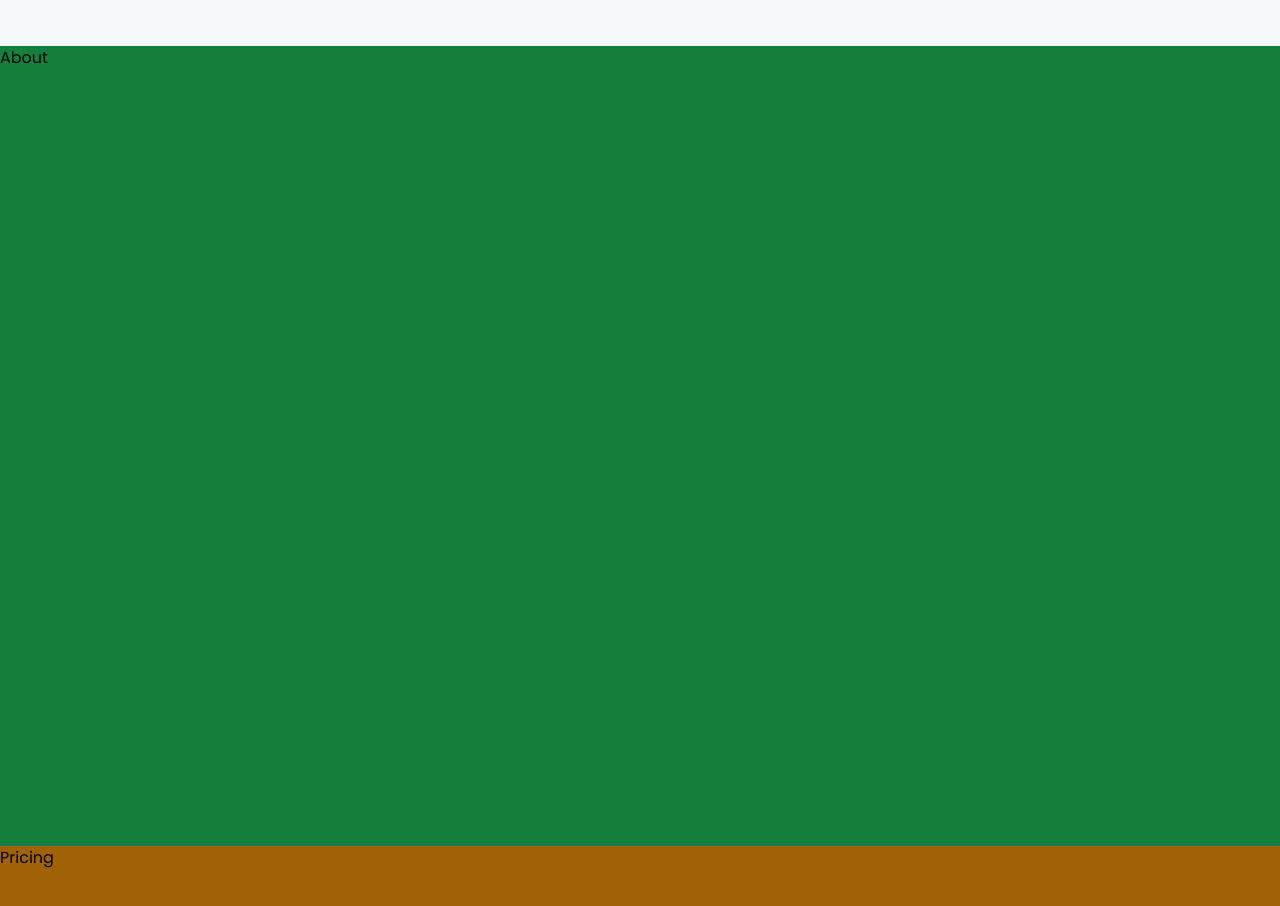
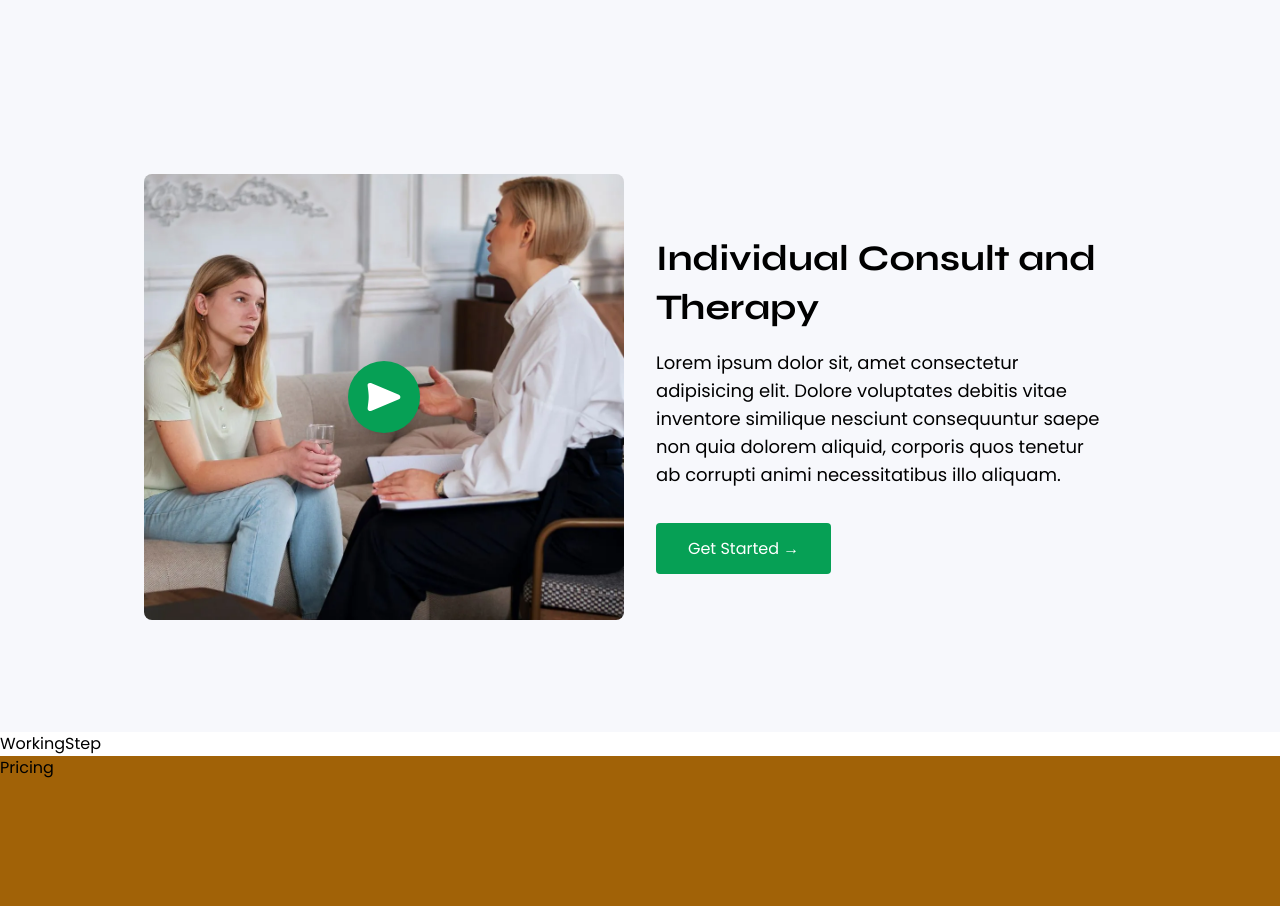
Before and after one commit to AaronJai/mind-motion, a Next.js app: page / in a window 1280 px wide. Shown: the part 1650-2556 px from the top of the page. Built offline with nearby package versions, Linux system fonts and the light colour scheme.

Commit message:
feat: implement about section

```diff
--- a/app/page.tsx
+++ b/app/page.tsx
@@ -4,6 +4,7 @@ import Navbar from "@/components/Navbar";
 import Pricing from "@/components/Pricing";
 import Services from "@/components/Services";
 import Testimonials from "@/components/Testimonials";
+import WorkingStep from "@/components/WorkingStep";
 import Image from "next/image";
 
 export default function Home() {
@@ -13,6 +14,7 @@ export default function Home() {
       <Hero />
       <Services />
       <About />
+      <WorkingStep />
       <Pricing  />
       <Testimonials />
     </div>
--- a/components/About.tsx
+++ b/components/About.tsx
@@ -1,8 +1,82 @@
-import React from 'react'
+'use client';
+
+import Image from 'next/image';
+import Link from 'next/link';
+import React, { useState } from 'react'
+import { GiPlayButton } from "react-icons/gi";
+import { TfiClose } from "react-icons/tfi";
+
 
 const About = () => {
+    const [isVideoPlaying, setIsVideoPlaying] = useState(false);
+
+    const handleVideoPlay = () => {
+        setIsVideoPlaying(true);
+    }
+
+    const handleCloseVideo = () => {
+        setIsVideoPlaying(false);
+    }
+
     return (
-        <div id='about' className='h-screen bg-green-700'>About</div>
+        <div id='about' className='bg-[#f7f8fc] pb-16 pt-20'>
+            <div className='container mx-auto'>
+                <div className='py-12 px-4 md:w-4/5 mx-auto flex flex-col md:flex-row items-center gap-8'>
+                    {/* left side */}
+                    <div className='md:w-1/2 w-full mb-8 md:mb-0'>
+                        {
+                            !isVideoPlaying ? (
+                                <div className='relative'>
+                                    <Image
+                                        src='/assets/video-thumbnail.webp'
+                                        alt='video-thumbnail'
+                                        width={500}
+                                        height={500}
+                                        className='w-full md:h-[446px] h-auto rounded-lg object-cover cursor-pointer'
+                                    />
+                                    <button className='absolute top-1/2 left-1/2 transform -translate-x-1/2 -translate-y-1/2 bg-primary p-3 rounded-full shadow-lg cursor-pointer' onClick={handleVideoPlay}><GiPlayButton className='size-12 text-white'/></button>
+                                </div>
+                            ) : (null)
+                        }
+                    </div>
+
+                    {/* right side */}
+                    <div className='md:w-1/2 w-full'>
+                        <h2 className='text-4xl font-secondary font-bold mb-4 leading-snug'>Individual Consult and Therapy</h2>
+                        <p className='text-lg mb-12 md:pr-8'>Lorem ipsum dolor sit, amet consectetur adipisicing elit. Dolore voluptates debitis vitae inventore similique nesciunt consequuntur saepe non quia dolorem aliquid, corporis quos tenetur ab corrupti animi necessitatibus illo aliquam.</p>
+
+                        <button>
+                            <Link href="#contact" className='text-white bg-primary hover:bg-primary/90 px-8 py-3.5 rounded cursor-pointer'>
+                                Get Started →
+                            </Link>
+                        </button>
+                    </div>
+                </div>
+
+                {
+                    isVideoPlaying && (
+                        <div className='fixed inset-0 bg-black bg-opacity-75 flex items-center justify-center z-50'>
+                            <div className='relative w-full h-full flex items-center justify-center z-50'>
+                                <iframe
+                                    width="560"
+                                    height="315"
+                                    src="https://www.youtube.com/embed/bvh2nlqpTYw?si=XvQ0iv09s6tjdwd-&autoplay=1"
+                                    title="YouTube video player"
+                                    frameborder="0"
+                                    allow="accelerometer; autoplay; clipboard-write; encrypted-media; gyroscope; picture-in-picture; web-share"
+                                    referrerpolicy="strict-origin-when-cross-origin"
+                                    allowfullscreen>
+                                </iframe>
+
+                                <button onClick={handleCloseVideo} className='absolute top-4 right-4 text-white text-2xl cursor-pointer'>
+                                    <TfiClose />
+                                </button>
+                            </div>
+                        </div>
+                    )
+                }
+            </div>
+        </div>
     )
 }
 
--- /dev/null
+++ b/components/WorkingStep.tsx
@@ -0,0 +1,9 @@
+import React from 'react'
+
+const WorkingStep = () => {
+    return (
+        <div>WorkingStep</div>
+    )
+}
+
+export default WorkingStep
```
